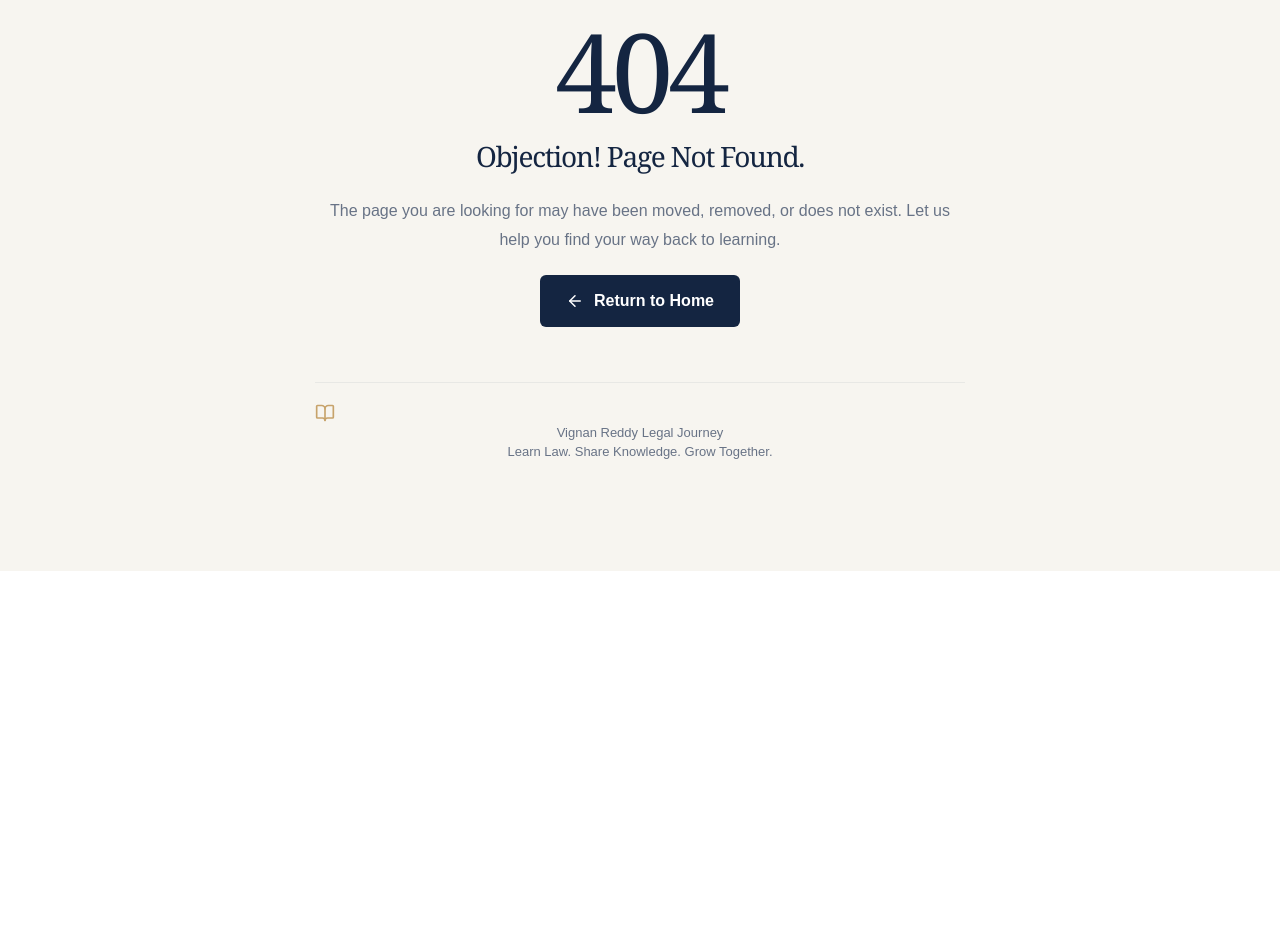
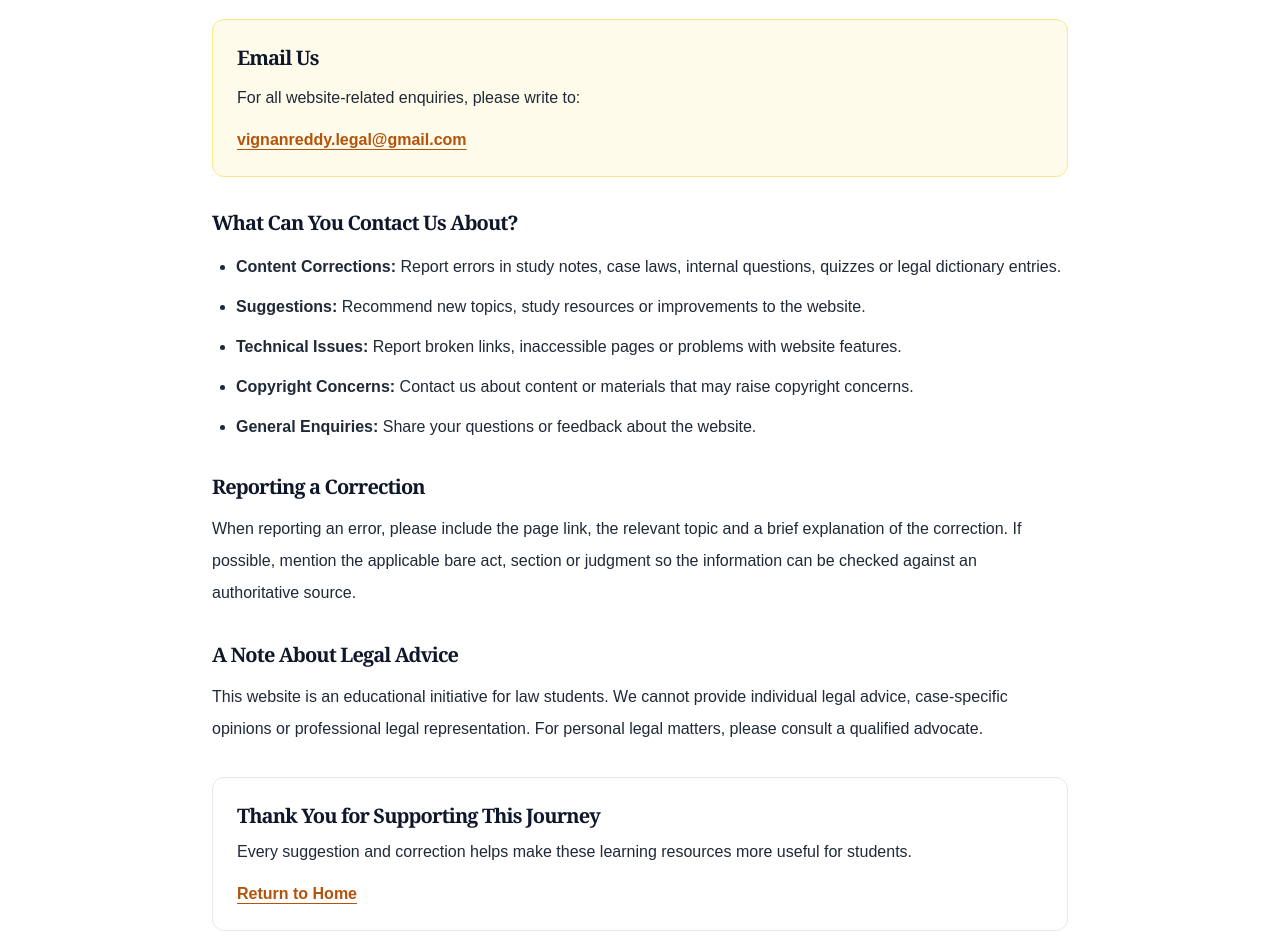
Before and after one commit to Vr7solutions/vignanreddy-legal-journey, a Next.js app: page /contact in a window 1280 px wide. Before the commit this address had no page. Shown: the part 287-1232 px from the top of the page. Before the commit the page ends 858 px from the top, so only its background shows below. Built offline with nearby package versions, Linux system fonts and the light colour scheme.

Commit message:
Add Contact Us page with feedback options
This page provides contact information and encourages feedback from users regarding the website.

```diff
--- /dev/null
+++ b/app/contact/page.tsx
@@ -0,0 +1,111 @@
+
+import type { Metadata } from "next";
+import Link from "next/link";
+
+export const metadata: Metadata = {
+  title: "Contact Us | Vignan Reddy Legal Journey",
+  description:
+    "Contact Vignan Reddy Legal Journey for corrections, suggestions, feedback and website-related enquiries.",
+};
+
+export default function ContactPage() {
+  return (
+    <main className="mx-auto max-w-4xl px-5 py-12 text-gray-800">
+      <div className="mb-10">
+        <p className="mb-2 text-sm font-semibold uppercase tracking-wider text-amber-600">
+          Contact Us
+        </p>
+        <h1 className="mb-4 text-3xl font-bold text-slate-900">
+          We Would Love to Hear From You
+        </h1>
+        <p className="text-lg leading-8 text-gray-600">
+          Have a question, spotted an error or want to suggest something?
+          Your feedback helps us improve Vignan Reddy Legal Journey.
+        </p>
+      </div>
+
+      <section className="mb-8 rounded-xl border border-amber-200 bg-amber-50 p-6">
+        <h2 className="mb-3 text-xl font-bold text-slate-900">
+          Email Us
+        </h2>
+        <p className="mb-4 leading-7">
+          For all website-related enquiries, please write to:
+        </p>
+        <a
+          href="mailto:vignanreddy.legal@gmail.com"
+          className="break-all font-semibold text-amber-700 underline underline-offset-4"
+        >
+          vignanreddy.legal@gmail.com
+        </a>
+      </section>
+
+      <section className="mb-8">
+        <h2 className="mb-4 text-xl font-bold text-slate-900">
+          What Can You Contact Us About?
+        </h2>
+        <ul className="list-disc space-y-3 pl-6 leading-7">
+          <li>
+            <strong>Content Corrections:</strong> Report errors in study notes,
+            case laws, internal questions, quizzes or legal dictionary entries.
+          </li>
+          <li>
+            <strong>Suggestions:</strong> Recommend new topics, study resources
+            or improvements to the website.
+          </li>
+          <li>
+            <strong>Technical Issues:</strong> Report broken links, inaccessible
+            pages or problems with website features.
+          </li>
+          <li>
+            <strong>Copyright Concerns:</strong> Contact us about content or
+            materials that may raise copyright concerns.
+          </li>
+          <li>
+            <strong>General Enquiries:</strong> Share your questions or feedback
+            about the website.
+          </li>
+        </ul>
+      </section>
+
+      <section className="mb-8">
+        <h2 className="mb-3 text-xl font-bold text-slate-900">
+          Reporting a Correction
+        </h2>
+        <p className="leading-8">
+          When reporting an error, please include the page link, the relevant
+          topic and a brief explanation of the correction. If possible, mention
+          the applicable bare act, section or judgment so the information can
+          be checked against an authoritative source.
+        </p>
+      </section>
+
+      <section className="mb-8">
+        <h2 className="mb-3 text-xl font-bold text-slate-900">
+          A Note About Legal Advice
+        </h2>
+        <p className="leading-8">
+          This website is an educational initiative for law students. We cannot
+          provide individual legal advice, case-specific opinions or professional
+          legal representation. For personal legal matters, please consult a
+          qualified advocate.
+        </p>
+      </section>
+
+      <section className="rounded-xl border border-gray-200 p-6">
+        <h2 className="mb-2 text-xl font-bold text-slate-900">
+          Thank You for Supporting This Journey
+        </h2>
+        <p className="leading-7">
+          Every suggestion and correction helps make these learning resources
+          more useful for students.
+        </p>
+        <Link
+          href="/"
+          className="mt-4 inline-block font-semibold text-amber-700 underline underline-offset-4"
+        >
+          Return to Home
+        </Link>
+      </section>
+    </main>
+  );
+}
```
